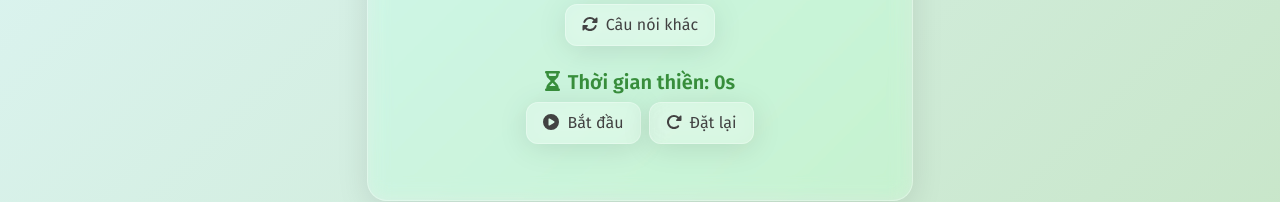
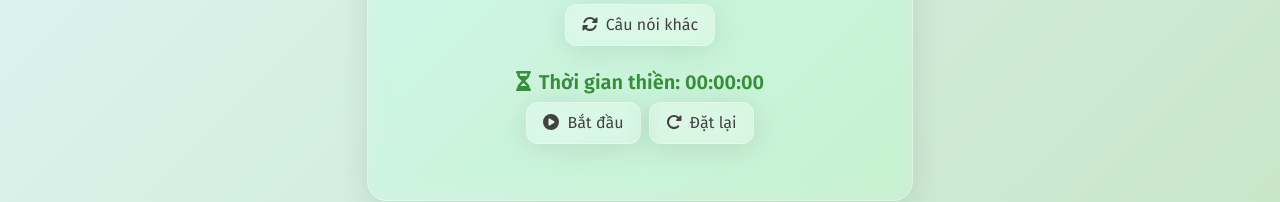
Before and after one commit to tungpham42/stress-relief, a React (Create React App) app: page / in a window 1280 px wide. Shown: the part 536-738 px from the top of the page. Built offline with nearby package versions, Linux system fonts and the light colour scheme.

Commit message:
Update MeditationTimer.js

```diff
--- a/src/components/MeditationTimer.js
+++ b/src/components/MeditationTimer.js
@@ -19,11 +19,22 @@ export default function MeditationTimer() {
     return () => clearInterval(timer);
   }, [active]);
 
+  // Convert seconds to HH:MM:SS format
+  const formatTime = (totalSeconds) => {
+    const hours = Math.floor(totalSeconds / 3600);
+    const minutes = Math.floor((totalSeconds % 3600) / 60);
+    const secs = totalSeconds % 60;
+
+    return `${hours.toString().padStart(2, "0")}:${minutes
+      .toString()
+      .padStart(2, "0")}:${secs.toString().padStart(2, "0")}`;
+  };
+
   return (
     <div className="text-center my-4">
       <h5>
         <FontAwesomeIcon icon={faHourglassHalf} className="me-2" />
-        Thời gian thiền: {seconds}s
+        Thời gian thiền: {formatTime(seconds)}
       </h5>
       <Button
         onClick={() => setActive(!active)}
```
